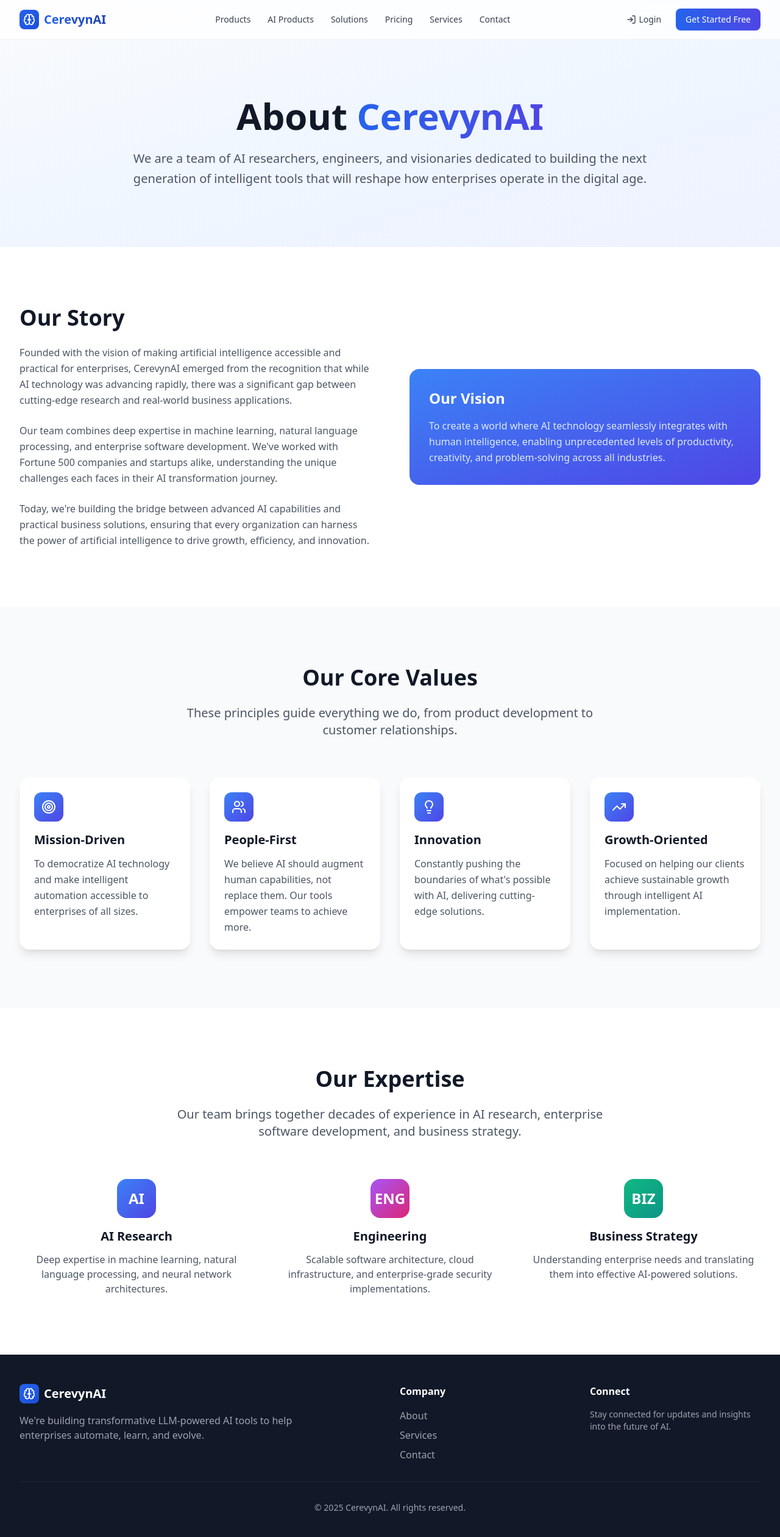
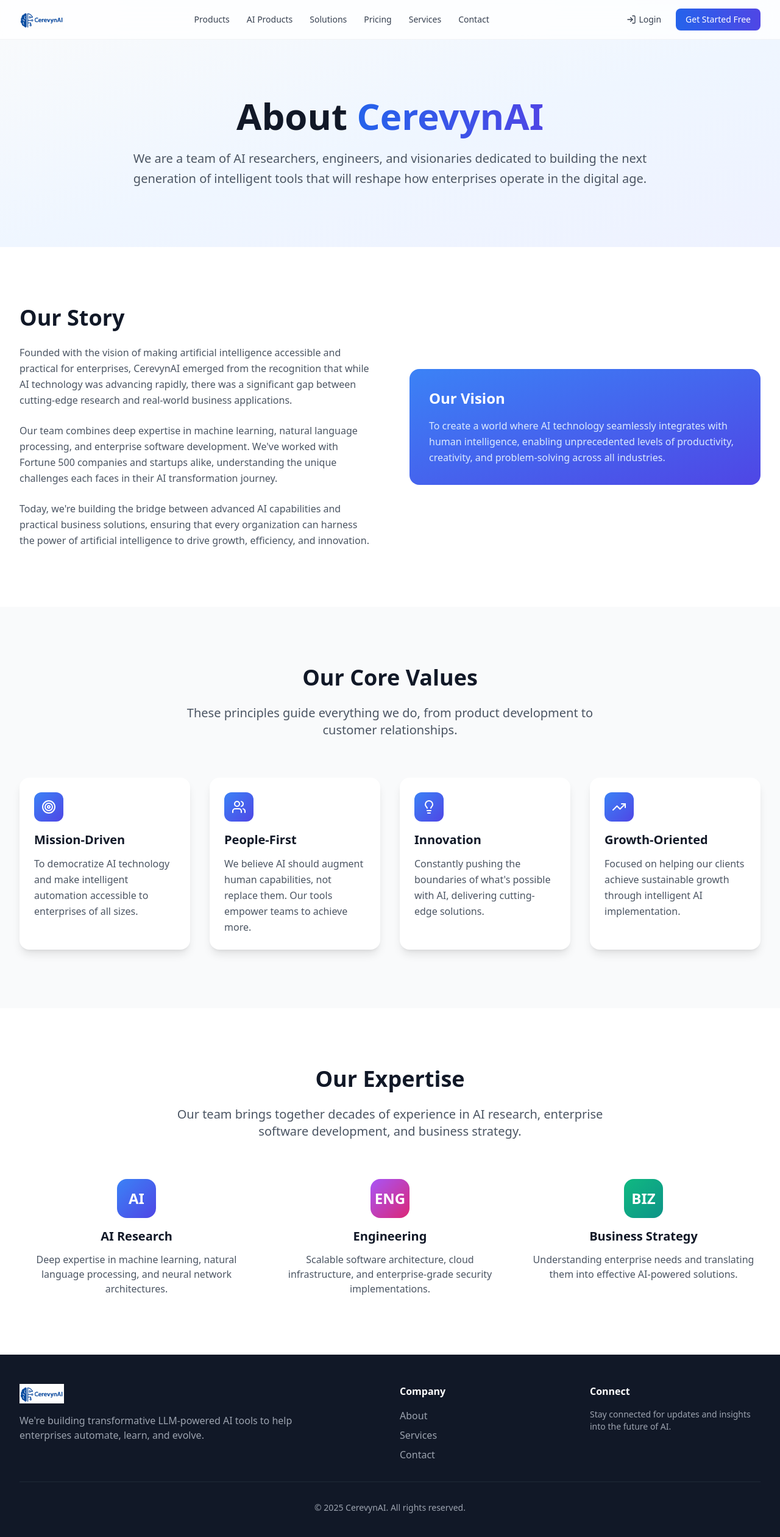
Before and after one commit to coderRobust/ai-web-horizon, a React (Vite) app: page /about in a window 1280 px wide. Shown: the top 2520 px of the page at 61% size. Built offline with nearby package versions, Linux system fonts and the light colour scheme.

Commit message:
Refactor: Use company logo
Update the website to use the provided company logo.

```diff
--- a/src/components/Layout.tsx
+++ b/src/components/Layout.tsx
@@ -1,7 +1,7 @@
 
 import React from 'react';
 import { Link, useLocation } from 'react-router-dom';
-import { Brain, Menu, X, LogIn } from 'lucide-react';
+import { Menu, X, LogIn } from 'lucide-react';
 import { useState } from 'react';
 
 const Layout = ({ children }: { children: React.ReactNode }) => {
@@ -26,12 +26,11 @@ const Layout = ({ children }: { children: React.ReactNode }) => {
         <div className="max-w-7xl mx-auto px-4 sm:px-6 lg:px-8">
           <div className="flex justify-between items-center h-16">
             <Link to="/" className="flex items-center space-x-2 group">
-              <div className="w-8 h-8 bg-gradient-to-br from-blue-600 to-blue-700 rounded-lg flex items-center justify-center group-hover:scale-105 transition-transform">
-                <Brain className="w-5 h-5 text-white" />
-              </div>
-              <span className="text-xl font-bold bg-gradient-to-r from-blue-600 to-blue-800 bg-clip-text text-transparent">
-                CerevynAI
-              </span>
+              <img
+                src="/lovable-uploads/30c84560-900f-4e62-bcf5-21d656096be1.png"
+                alt="CerevynAI Logo"
+                className="h-8 w-auto group-hover:scale-105 transition-transform"
+              />
             </Link>
 
             {/* Desktop Navigation */}
@@ -122,10 +121,11 @@ const Layout = ({ children }: { children: React.ReactNode }) => {
           <div className="grid grid-cols-1 md:grid-cols-4 gap-8">
             <div className="col-span-1 md:col-span-2">
               <div className="flex items-center space-x-2 mb-4">
-                <div className="w-8 h-8 bg-gradient-to-br from-blue-600 to-blue-700 rounded-lg flex items-center justify-center">
-                  <Brain className="w-5 h-5 text-white" />
-                </div>
-                <span className="text-xl font-bold">CerevynAI</span>
+                <img
+                  src="/lovable-uploads/30c84560-900f-4e62-bcf5-21d656096be1.png"
+                  alt="CerevynAI Logo"
+                  className="h-8 w-auto"
+                />
               </div>
               <p className="text-gray-400 mb-4 max-w-md">
                 We're building transformative LLM-powered AI tools to help enterprises automate, learn, and evolve.
--- a/src/pages/Index.tsx
+++ b/src/pages/Index.tsx
@@ -1,4 +1,3 @@
-
 import React from 'react';
 import Layout from '@/components/Layout';
 import FeatureCard from '@/components/FeatureCard';
@@ -44,8 +43,12 @@ const Index = () => {
 
         <div className="relative max-w-7xl mx-auto px-4 sm:px-6 lg:px-8 text-center">
           <div className="flex justify-center mb-8">
-            <div className="w-20 h-20 bg-gradient-to-br from-blue-600 to-blue-700 rounded-2xl flex items-center justify-center shadow-2xl shadow-blue-500/25 hover:scale-105 transition-transform duration-300">
-              <Brain className="w-10 h-10 text-white" />
+            <div className="bg-white p-4 rounded-2xl shadow-2xl shadow-blue-500/25 hover:scale-105 transition-transform duration-300">
+              <img
+                src="/lovable-uploads/30c84560-900f-4e62-bcf5-21d656096be1.png"
+                alt="CerevynAI Logo"
+                className="h-16 w-auto"
+              />
             </div>
           </div>
 
```
Also changed, not shown: public/lovable-uploads/30c84560-900f-4e62-bcf5-21d656096be1.png (added).
